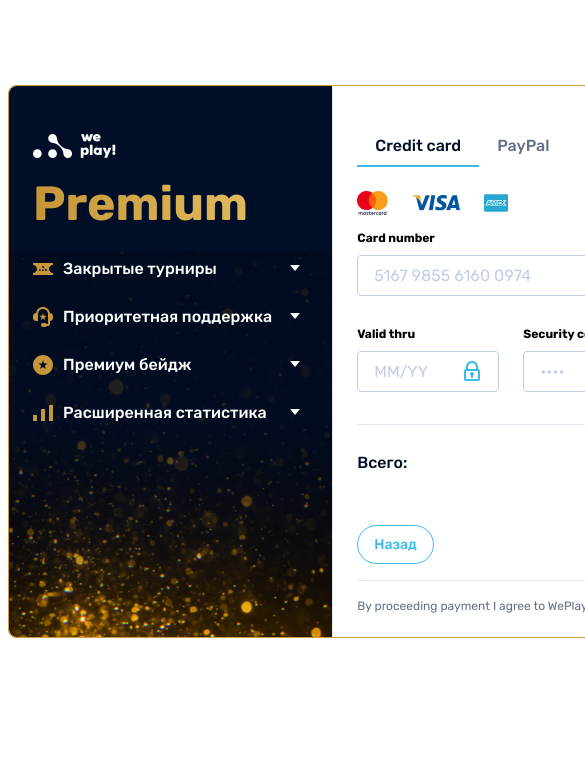
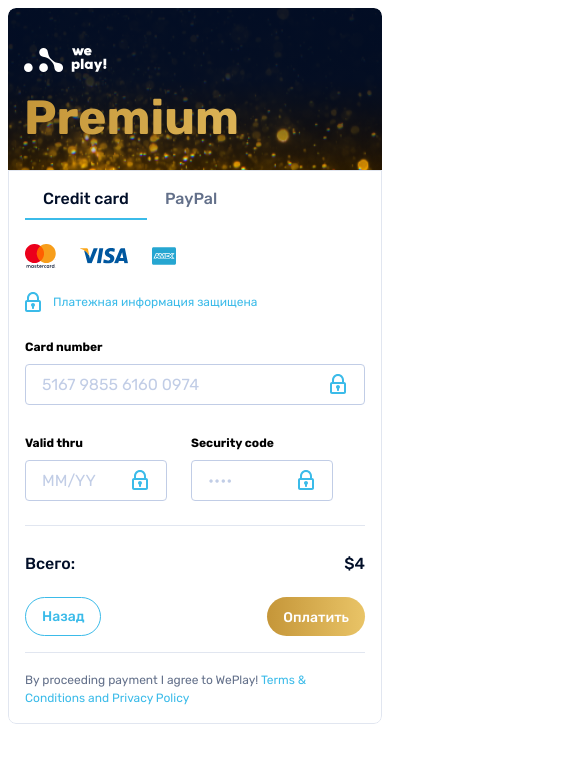
Before and after one commit to KladochnyiVolodymyr/we-play, a Vue app: page / in a window 390 px wide. Shown: the top 762 px of the page, 585 px wide, since content can reach past the window. Built offline with nearby package versions, Linux system fonts and the light colour scheme.

Commit message:
added responsive

```diff
--- a/src/App.vue
+++ b/src/App.vue
@@ -23,15 +23,26 @@
 .app {
   width: 848px;
   margin: 0 auto;
-  margin-top: 85px;
   border: 1px solid $gold-color;
   border-radius: $border-radius;
   display: flex;
+  overflow: hidden;
+  @media (max-width: $bk992) {
+    width: 100%;
+    display: block;
+    border: none;
+  }
   &__sidebar {
     width: 324px;
+    @media (max-width: $bk992) {
+      width: 100%;
+    }
   }
   &__payment {
     width: 524px;
+    @media (max-width: $bk992) {
+      width: 100%;
+    }
   }
 }
 </style>
--- a/src/assets/scss/base/_variables.scss
+++ b/src/assets/scss/base/_variables.scss
@@ -7,3 +7,9 @@
 $grey-light: #c1cde6;
 $blue-color: #3bbbe9;
 $border-color-light: #e1e6f0;
+
+// breakpoints
+
+$bk992: 992px;
+$bk768: 768px;
+$bk576: 576px;
--- a/src/components/Accordion.vue
+++ b/src/components/Accordion.vue
@@ -1,10 +1,6 @@
 <template>
   <div class="accordion">
-    <AccordionItem
-      v-for="item in accordionData"
-      :key="item.id"
-      :item-data="item"
-    />
+    <AccordionItem v-for="item in accordionData" :key="item.id" :item-data="item" />
   </div>
 </template>
 <script>
@@ -20,3 +16,15 @@
   }
 };
 </script>
+<style lang="scss" scoped>
+.accordion {
+  @media (max-width: $bk992) {
+    display: grid;
+    grid-template-columns: 250px 250px;
+    grid-column-gap: 25px;
+  }
+  @media (max-width: $bk768) {
+    grid-template-columns: 220px 220px;
+  }
+}
+</style>
--- a/src/components/AccordionItem.vue
+++ b/src/components/AccordionItem.vue
@@ -31,9 +31,15 @@
   &__header {
     display: flex;
     position: relative;
-    align-self: center;
     margin-bottom: 16px;
     cursor: pointer;
+    @media (max-width: $bk768) {
+      min-height: 48px;
+    }
+  }
+  &__icon {
+    width: 20px;
+    height: 20px;
   }
   &__title {
     @include rubik-med;
@@ -49,6 +55,9 @@
     &.is-active {
       transform: rotate(180deg);
     }
+    @media (max-width: $bk992) {
+      display: none;
+    }
   }
   &__content {
     @include rubik-reg;
--- a/src/components/AppPayment.vue
+++ b/src/components/AppPayment.vue
@@ -61,6 +61,14 @@
 .payment {
   padding: 48px 24px 24px;
   border-left: 1px solid $border-color-light;
+  @media (max-width: $bk992) {
+    border: 1px solid $border-color-light;
+    border-radius: 0px 0px $border-radius $border-radius;
+    padding: 24px;
+  }
+  @media (max-width: $bk576) {
+    padding: 16px;
+  }
   &-switch {
     display: flex;
     margin-bottom: 24px;
@@ -81,6 +89,9 @@
     &__tab {
       min-height: 233px;
       display: none;
+      @media (max-width: $bk576) {
+        min-height: 180px;
+      }
       &.is-active {
         display: block;
       }
@@ -95,6 +106,9 @@
       display: flex;
       justify-content: space-between;
       margin-bottom: 53px;
+      @media (max-width: $bk992) {
+        margin-bottom: 24px;
+      }
       span {
         color: $general-black;
         @include rubik-med;
@@ -110,6 +124,7 @@
     color: $grey-color;
     @include rubik-reg;
     font-size: 12px;
+    line-height: 18px;
     a {
       color: $blue-color;
     }
--- a/src/components/AppSidebar.vue
+++ b/src/components/AppSidebar.vue
@@ -2,7 +2,9 @@
   <div class="sidebar">
     <img class="sidebar__logo" src="@/assets/img/logo.svg" />
     <h1 class="sidebar__title">Premium</h1>
-    <Accordion :accordion-data="accordion" />
+    <div class="sidebar__accordion">
+      <Accordion :accordion-data="accordion" />
+    </div>
   </div>
 </template>
 <script>
@@ -50,12 +52,23 @@
 <style lang="scss" scoped>
 .sidebar {
   padding: 48px 24px 100px 24px;
-  border-radius: $border-radius 0px 0px $border-radius;
-  background: $general-black;
   height: 100%;
-  background-image: url("../assets/img/shutterstock.png");
+  background: linear-gradient(
+      0deg,
+      rgba(1, 14, 40, 0) 0%,
+      rgba(1, 14, 40, 0.8) 55.44%
+    ),
+    url("../assets/img/shutterstock.png");
+  background-blend-mode: normal, lighten;
   background-position: bottom;
-  background-repeat: no-repeat;
+  background-size: cover;
+  @media (max-width: $bk992) {
+    border-radius: $border-radius $border-radius 0 0;
+    padding: 48px 24px 24px 24px;
+  }
+  @media (max-width: $bk576) {
+    padding: 40px 16px 24px 16px;
+  }
   &__logo {
     margin-bottom: 13px;
   }
@@ -66,6 +79,14 @@
     -webkit-background-clip: text;
     -webkit-text-fill-color: transparent;
     margin-bottom: 25px;
+    @media (max-width: $bk576) {
+      margin-bottom: 0;
+    }
+  }
+  &__accordion {
+    @media (max-width: $bk576) {
+      display: none;
+    }
   }
 }
 </style>
--- a/src/components/CreditCardTab.vue
+++ b/src/components/CreditCardTab.vue
@@ -20,7 +20,7 @@
         <InputBlock
           label="Security code"
           placeholder="••••"
-          input-type="number"
+          input-type="password"
           input-size="small"
         />
       </div>
@@ -41,12 +41,19 @@
     display: flex;
     justify-content: space-between;
     margin-bottom: 16px;
+    @media (max-width: $bk576) {
+      display: block;
+      margin-bottom: 28px;
+    }
   }
   &__logos {
     display: flex;
     align-items: center;
     img {
       margin-right: 24px;
+    }
+    @media (max-width: $bk576) {
+      margin-bottom: 24px;
     }
   }
   &__security {
@@ -64,6 +71,9 @@
   margin-bottom: 31px;
   &_double {
     display: flex;
+    @media (max-width: $bk992) {
+      margin-bottom: 24px;
+    }
   }
 }
 </style>
--- a/src/components/PayPalTab.vue
+++ b/src/components/PayPalTab.vue
@@ -21,6 +21,7 @@
     font-size: 16px;
     color: $grey-color;
     margin-bottom: 24px;
+    line-height: 24px;
   }
   &__btn {
     width: 161px;
```
